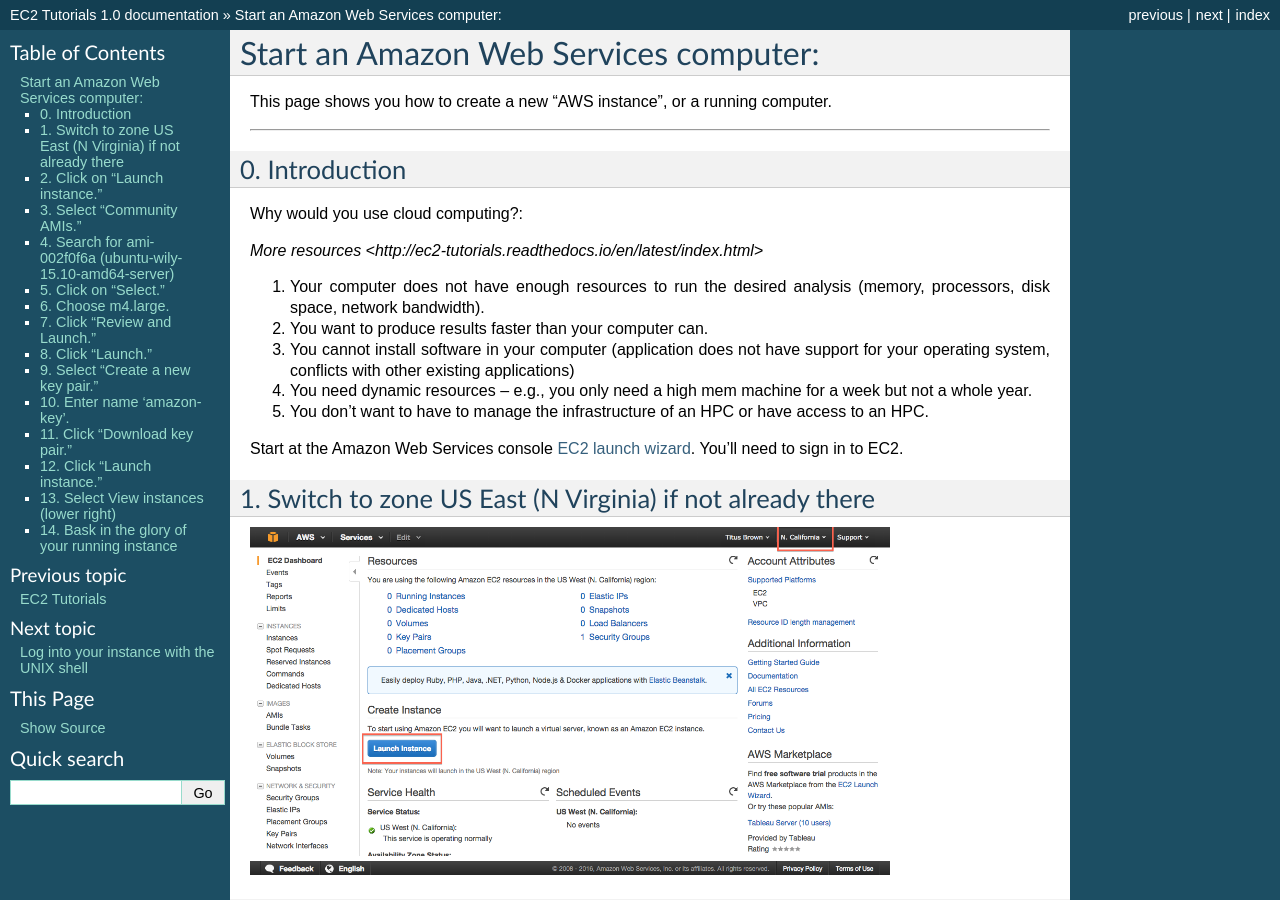
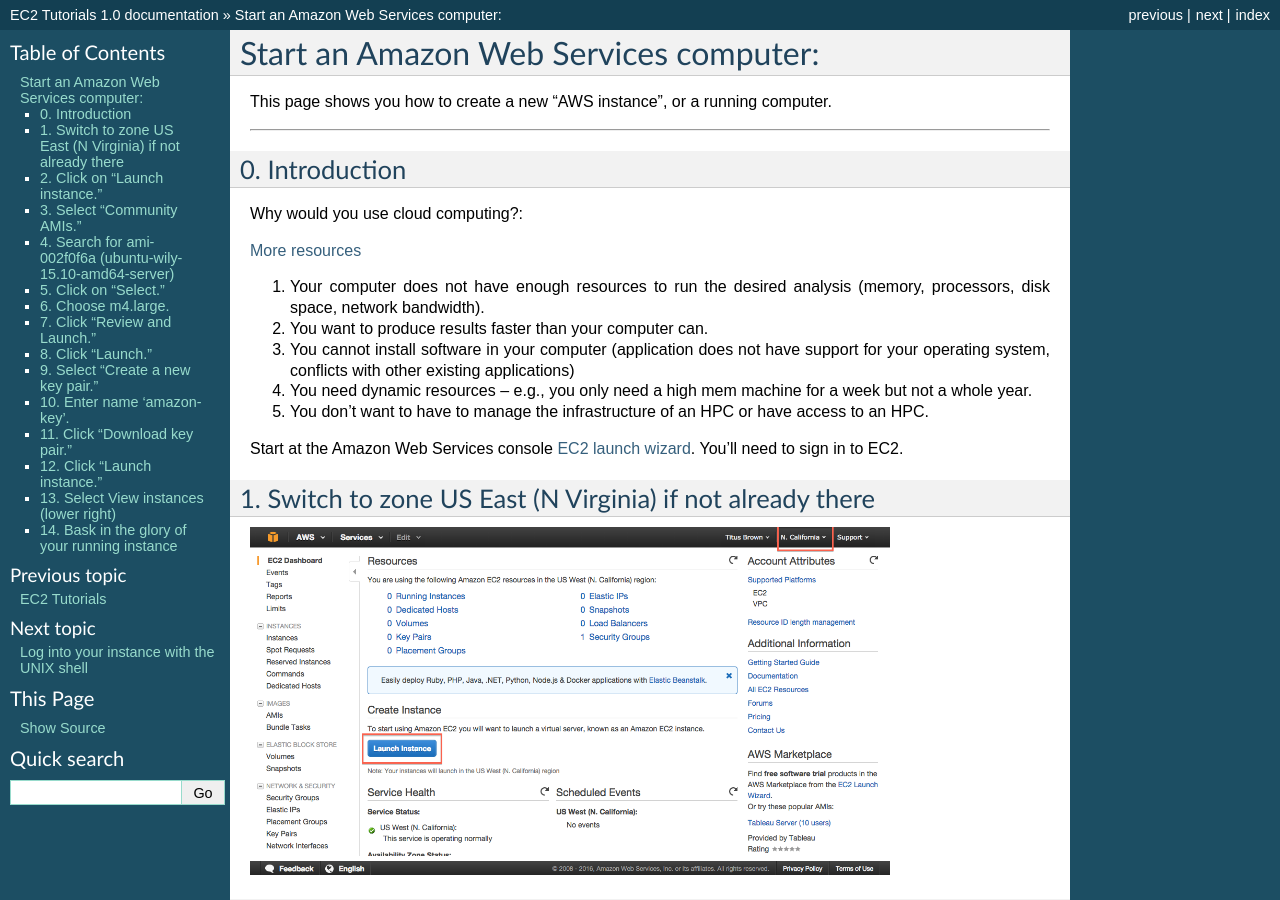
Before and after one commit to germs-lab/ec2-tutorials, a Sphinx documentation site: the page built from docs/boot.rst, in a window 1280 px wide and 900 px high. Built offline with Sphinx 7.4.7, drawn with Linux system fonts in a browser that asks for light colours.

Commit message:
Update boot.rst

```diff
--- a/docs/boot.rst
+++ b/docs/boot.rst
@@ -12,7 +12,7 @@
 
 Why would you use cloud computing?:
 
-`More resources <http://ec2-tutorials.readthedocs.io/en/latest/index.html>`
+`More resources <http://ec2-tutorials.readthedocs.io/en/latest/index.html>`_
 
 #. Your computer does not have enough resources to run the desired analysis (memory, processors, disk space, network bandwidth).
 #. You want to produce results faster than your computer can.
```
